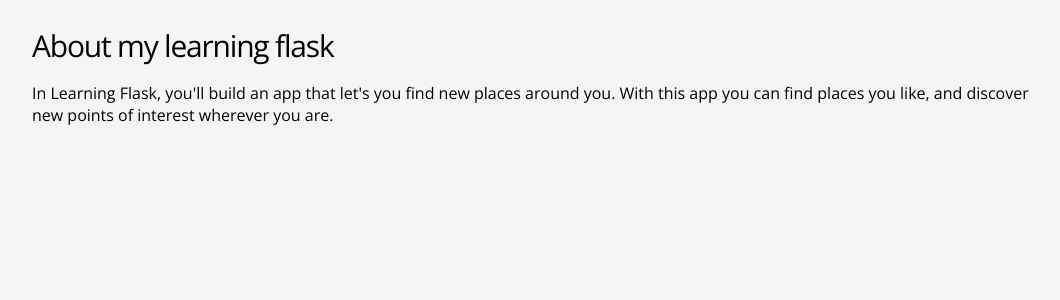
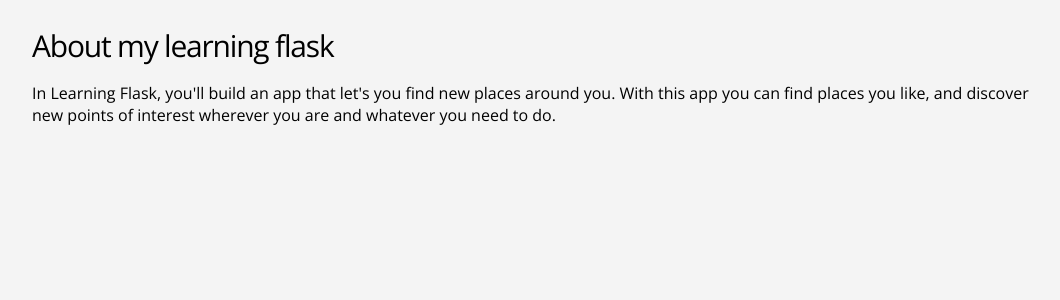
Before and after one commit to pribond/learningflask, a Flask app: page /about in a window 1280 px wide. Shown: the part 50-350 px from the top of the page, without its empty margins (108-1168 px from the left). Run offline with Flask 2, Linux system fonts and the light colour scheme.

Commit message:
about.html changed

```diff
--- a/templates/about.html
+++ b/templates/about.html
@@ -5,7 +5,7 @@
     <div class="container">
 
     <h2>About my learning flask</h2>
-    <p>In Learning Flask, you'll build an app that let's you find new places around you. With this app you can find places you like, and discover new points of interest wherever you are.</p>
+    <p>In Learning Flask, you'll build an app that let's you find new places around you. With this app you can find places you like, and discover new points of interest wherever you are and whatever you need to do.</p>
 
     </div>
   </main>
```
